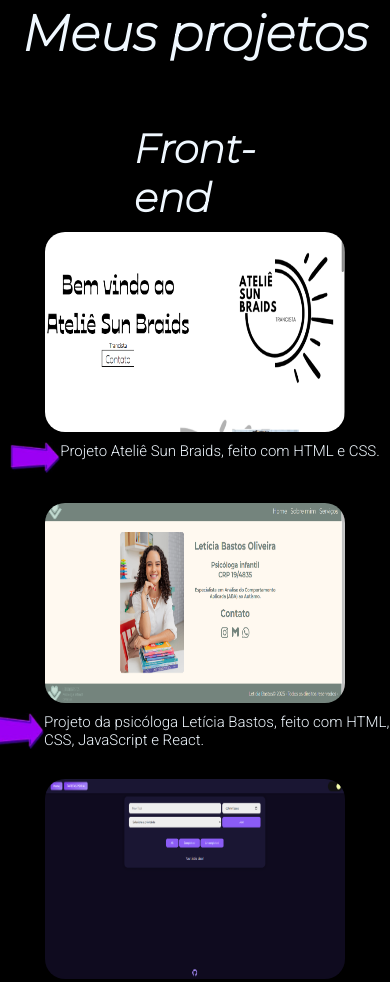
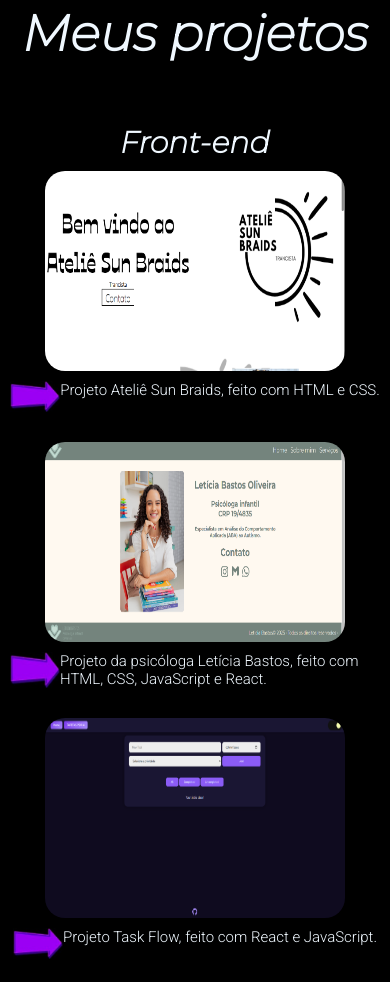
Before and after one commit to Anna-hub19/site-portifolio, a plain HTML site: page index.html in a window 390 px wide. Shown: the part 1757-2739 px from the top of the page. Drawn offline with Linux system fonts and the light colour scheme.

Commit message:
update responsivo

```diff
--- a/responsivo.css
+++ b/responsivo.css
@@ -89,4 +89,9 @@
     .direitos-autorais{
     font-size: 14px;
 }
+.subtitulo-projetos{
+ font-size: 30px;
+ font-family: 'Montserrat', sans-serif;
+ margin: 50px 100px 0px 120px;
 }
+}
```
